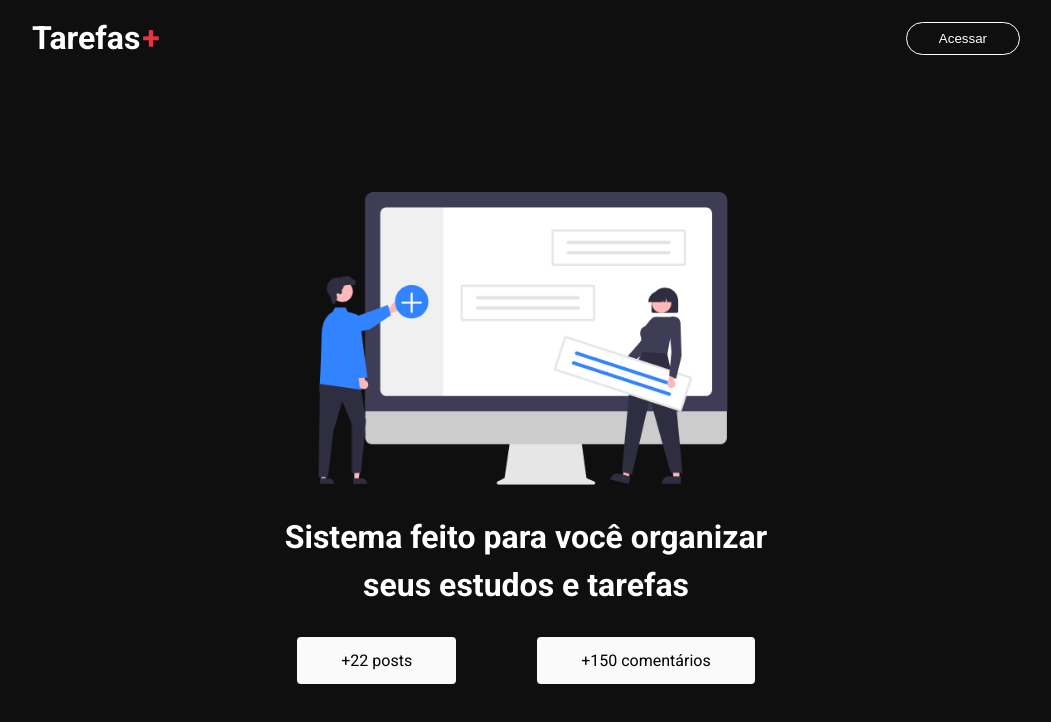
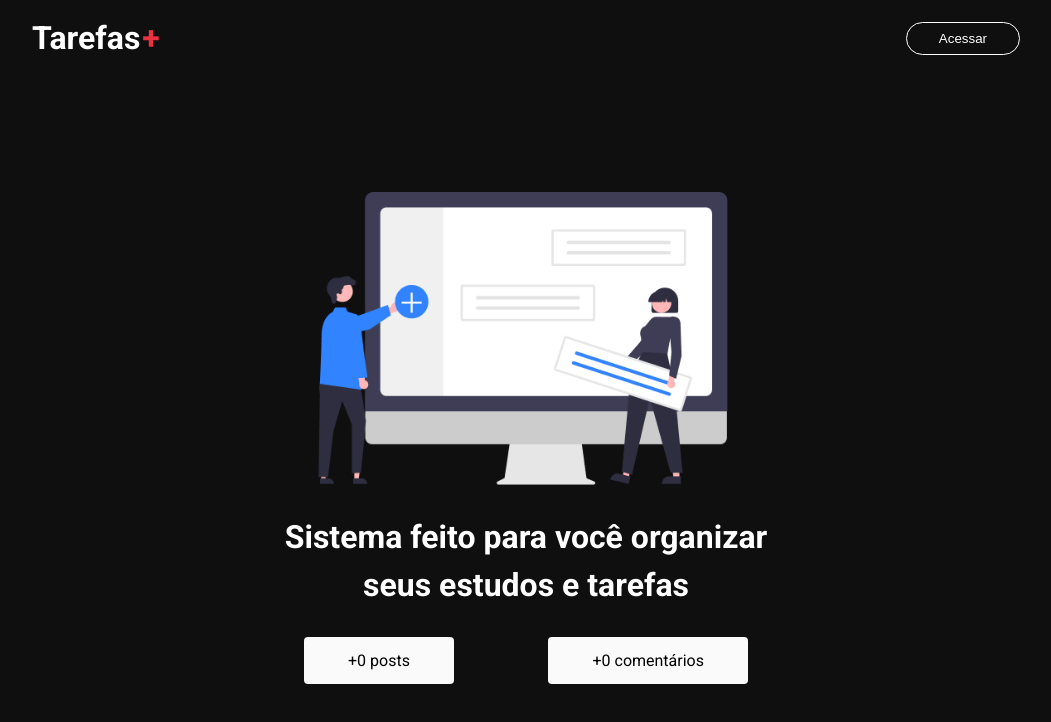
Before and after one commit to Tiago099/projeto-lista-taferas, a Next.js app: page / in a window 1280 px wide. Shown: the top 722 px of the page, without its empty margins (114-1165 px from the left). Built offline with nearby package versions, Linux system fonts and the light colour scheme; no server answers; the database is empty.

Commit message:
Criando pagina estaticas

```diff
--- a/src/pages/index.tsx
+++ b/src/pages/index.tsx
@@ -1,11 +1,26 @@
+import { GetStaticProps } from 'next';
 import Head from 'next/head'
 import styles from '../../styles/home.module.css';
 import Image from 'next/image';
 
 import heroImg from '../../public/assets/hero.png';
 
+import { db } from '../services/firebaseConnections';
 
-export default function Home () {
+import {
+  collection,
+  getDocs,
+} from 'firebase/firestore';
+
+
+interface HomeProps{
+  posts: number;
+  comments: number;
+
+}
+
+
+export default function Home ({ posts, comments }:HomeProps) {
   return (
    <div className={styles.container}>
       <Head>
@@ -28,13 +43,31 @@
 
         <div className={styles.infoContent}>
           <section className={styles.box}>
-            <span>+22 posts</span>
+            <span>+{posts} posts</span>
           </section>
           <section className={styles.box}>
-            <span>+150 comentários</span>
+            <span>+{comments} comentários</span>
           </section>
         </div>
       </main>
    </div>
   );
 }
+
+
+export const getStaticProps: GetStaticProps = async () => {
+
+  const commentRef = collection(db, "comments")
+  const postRef = collection(db, "tarefas")
+
+  const commentSnapshot = await getDocs(commentRef)
+  const postSnapshot = await getDocs(postRef);
+
+  return{
+    props:{
+      posts: postSnapshot.size || 0,
+      comments: commentSnapshot.size || 0
+    },
+    revalidate: 60, // seria revalidada a cada 60 segundos
+  };
+};
```
